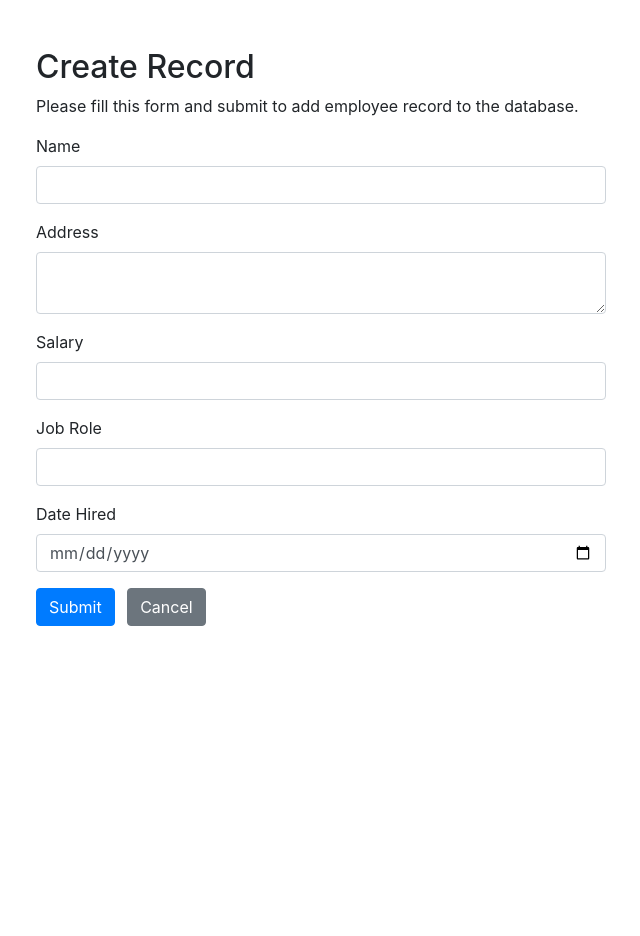
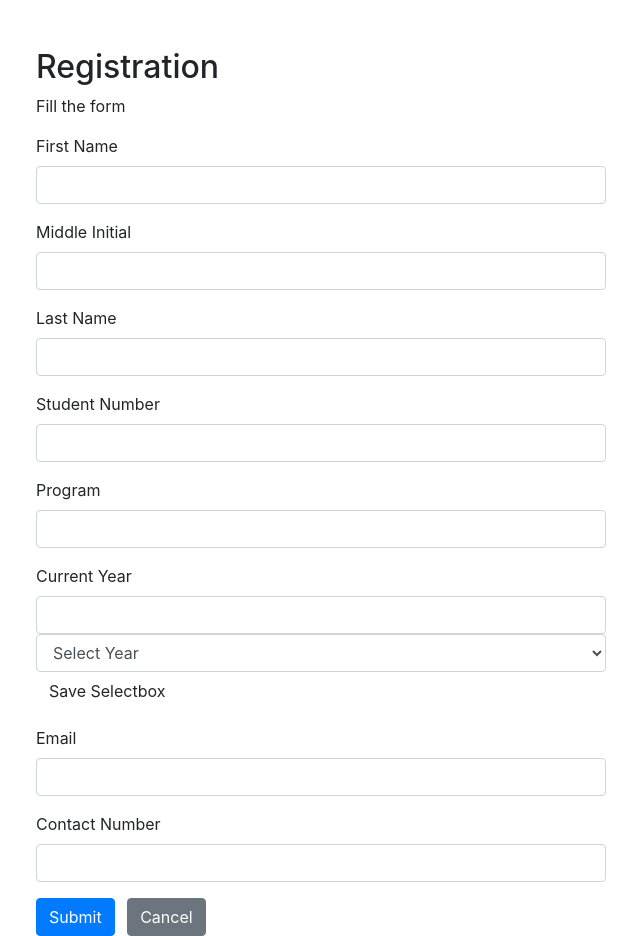
Before and after one commit to nfteresa/ncp3106_grp3, a PHP site: page /create.php in a window 1280 px wide. Shown: the whole page, without its empty margins (319-959 px from the left). Before the commit the page ends 800 px from the top, so only its background shows below. Run offline with PHP 8.4, Linux system fonts and the light colour scheme; data that the repository does not hold is empty; a stand-in replaces the project's code that opens the database connection.

Commit message:
Update create.php

```diff
--- a/ncp3106_grp3_php/create.php
+++ b/ncp3106_grp3_php/create.php
@@ -178,38 +178,77 @@
     </style>
 </head>
 
+<!DOCTYPE html>
+<html lang="en">
+
+<head>
+    <meta charset="UTF-8">
+    <title>Create Record</title>
+    <link rel="stylesheet" href="https://stackpath.bootstrapcdn.com/bootstrap/4.5.2/css/bootstrap.min.css">
+    <style>
+        .wrapper {
+            width: 600px;
+            margin: 0 auto;
+        }
+    </style>
+</head>
+
 <body>
     <div class="wrapper">
         <div class="container-fluid">
             <div class="row">
                 <div class="col-md-12">
-                    <h2 class="mt-5">Create Record</h2>
-                    <p>Please fill this form and submit to add employee record to the database.</p>
+                    <h2 class="mt-5">Registration </h2>
+                    <p>Fill the form</p>
                     <form action="<?php echo htmlspecialchars($_SERVER["PHP_SELF"]); ?>" method="post">
                         <div class="form-group">
-                            <label>Name</label>
-                            <input type="text" name="name" class="form-control <?php echo (!empty($name_err)) ? 'is-invalid' : ''; ?>" value="<?php echo $name; ?>">
-                            <span class="invalid-feedback"><?php echo $name_err; ?></span>
+                            <label>First Name</label>
+                            <input type="text" name="First name" class="form-control <?php echo (!empty($first_name_err)) ? 'is-invalid' : ''; ?>" value="<?php echo $first_name; ?>">
+                            <span class="invalid-feedback"><?php echo $first_name_err; ?></span>
                         </div>
                         <div class="form-group">
-                            <label>Address</label>
-                            <textarea name="address" class="form-control <?php echo (!empty($address_err)) ? 'is-invalid' : ''; ?>"><?php echo $address; ?></textarea>
-                            <span class="invalid-feedback"><?php echo $address_err; ?></span>
+                            <label> Middle Initial </label>
+                            <input name="middle_initial" class="form-control <?php echo (!empty($middle_initial_err)) ? 'is-invalid' : ''; ?>"><?php echo $middle_initial; ?>
+                            <span class="invalid-feedback"><?php echo $middle_initial_err; ?></span>
                         </div>
                         <div class="form-group">
-                            <label>Salary</label>
-                            <input type="text" name="salary" class="form-control <?php echo (!empty($salary_err)) ? 'is-invalid' : ''; ?>" value="<?php echo $salary; ?>">
-                            <span class="invalid-feedback"><?php echo $salary_err; ?></span>
+                            <label>Last Name</label>
+                            <input type="text" name="last_name" class="form-control <?php echo (!empty($last_name_err)) ? 'is-invalid' : ''; ?>" value="<?php echo $last_name; ?>">
+                            <span class="invalid-feedback"><?php echo $last_name_err; ?></span>
                         </div>
                         <div class="form-group">
-                            <label>Job Role</label>
-                            <input type="text" name="jobrole" class="form-control <?php echo (!empty($jobrole_err)) ? 'is-invalid' : ''; ?>" value="<?php echo $jobrole; ?>">
-                            <span class="invalid-feedback"><?php echo $jobrole_err; ?></span>
+                            <label>Student Number</label>
+                            <input type="number" name="student_number" class="form-control <?php echo (!empty($student_number_err)) ? 'is-invalid' : ''; ?>" value="<?php echo $student_number; ?>">
+                            <span class="invalid-feedback"><?php echo $student_number_err; ?></span>
                         </div>
                         <div class="form-group">
-                            <label>Date Hired</label>
-                            <input type="date" name="datehired" class="form-control <?php echo (!empty($datehired_err)) ? 'is-invalid' : ''; ?>" value="<?php echo $datehired; ?>">
-                            <span class="invalid-feedback"><?php echo $datehired_err; ?></span>
+                            <label>Program</label>
+                            <input type="text" name="program" class="form-control <?php echo (!empty($program_err)) ? 'is-invalid' : ''; ?>" value="<?php echo $program; ?>">
+                            <span class="invalid-feedback"><?php echo $program_err; ?></span>
+                            </div>
+                        <div class="from-group">
+                            <label for = "">Current Year</label>
+                            <input type="text" name="current_year" class="form-control <?php echo (!empty($current_year_err)) ? 'is-invalid' : ''; ?>" value="<?php echo $current_year; ?>">
+                            <select name="" class="form-control">
+                                <option value=""> Select Year </option>
+                                <option value=""> 1st </option>
+                                <option value=""> 2nd </option>
+                                <option value=""> 3rd </option>
+                                <option value=""> 4th </option>
+                                </select>
+                            <span class="invalid-feedback"><?php echo $current_year_err; ?></span>
+                            <div class="form-group">
+                                <button type = "submit" name = "save_select" class="btn btn primary">Save Selectbox</button>
+                        </div>
+                        <div class="form-group">
+                            <label>Email</label>
+                            <input type="email" name="ue_email" class="form-control <?php echo (!empty($ue_email_err)) ? 'is-invalid' : ''; ?>" value="<?php echo $ue_email; ?>">
+                            <span class="invalid-feedback"><?php echo $ue_email_err; ?></span>
+                        </div>
+                        <div class="form-group">
+                            <label>Contact Number</label>
+                            <input type="number" name="contact_number" class="form-control <?php echo (!empty($contact_number_err)) ? 'is-invalid' : ''; ?>" value="<?php echo $contact_number; ?>">
+                            <span class="invalid-feedback"><?php echo $contact_number_err; ?></span>
                         </div>
                         <input type="submit" class="btn btn-primary" value="Submit">
                         <a href="index.php" class="btn btn-secondary ml-2">Cancel</a>
```
